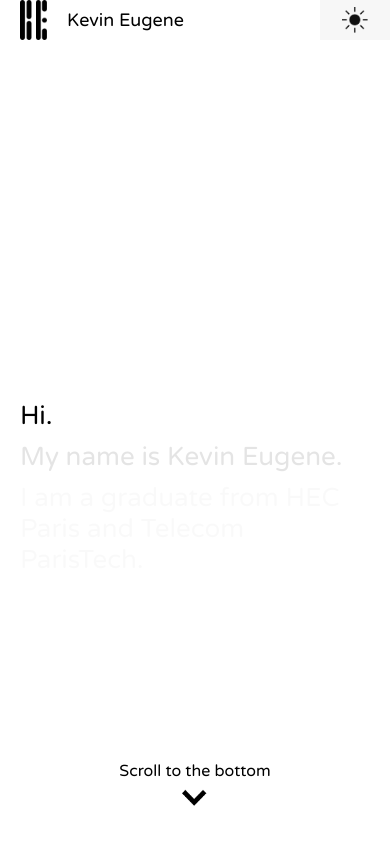
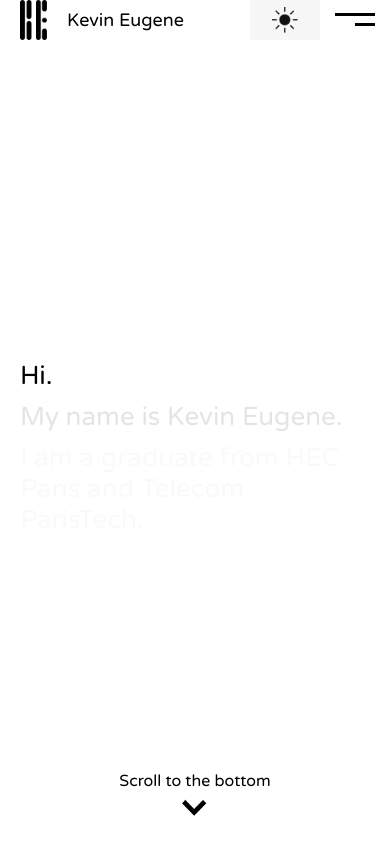
Before and after one commit to eugenekevinportfolio/portfolio, a React app: page / in a window 390 px wide. Built offline with nearby package versions, Linux system fonts and the light colour scheme.

Commit message:
Fix mobile

```diff
--- a/src/components/Home.js
+++ b/src/components/Home.js
@@ -113,7 +113,6 @@ class Home extends Component {
         }
       }
     }
-
   }
 
   render() {
@@ -260,7 +259,7 @@ class Home extends Component {
           }
         </div>
         <a
-          href={home_finished ? (dark_mode ? dark_resume : resume) : "false"}
+          href={dark_mode ? dark_resume : resume}
           target="_blank"
           style={this.downloadStyle()}
           className="download">
--- a/src/components/HomeTest.js
+++ b/src/components/HomeTest.js
@@ -10,6 +10,8 @@ import {
 } from '../actions/index.js';
 import dark_down_arrow from '../img/DownArrow.png';
 import light_down_arrow from '../img/LightDownArrow.png';
+import resume from '../img/Resume.pdf';
+import dark_resume from '../img/DarkResume.pdf';
 
 class HomeTest extends Component {
   renderIntro() {
@@ -42,15 +44,66 @@ class HomeTest extends Component {
   }
 
   scrollStyle() {
-    const { intros, intro_focus } = this.props;
+    const { intros, intro_focus, home_finished } = this.props;
     const intros_keys = Object.keys(intros);
 
+    if (!home_finished) {
       if (intro_focus === intros_keys[intros_keys.length - 1]) {
         return {
           transform: "scale(0.8)",
           opacity: 0,
           pointerEvents: "none",
           cursor: "default"
+        }
+      }
+    }
+    else {
+      if (intro_focus === intros_keys[intros_keys.length - 1]) {
+        return {
+          transform: "scale(0.8)",
+          opacity: 0,
+          pointerEvents: "none",
+          cursor: "default",
+          bottom: 80
+        }
+      }
+      else {
+        return {
+          bottom: 80
+        }
+      }
+    }
+  }
+
+  downloadStyle() {
+    const { home_finished, dark_mode } = this.props;
+
+    if (dark_mode) {
+      if (!home_finished) {
+        return {
+          transform: "scale(0.7)",
+          opacity: 0,
+          cursor: "default",
+          backgroundColor: "white",
+          color: "black",
+          pointerEvents: "none"
+        }
+      }
+      else {
+        return {
+          backgroundColor: "white",
+          color: "black"
+        }
+      }
+    }
+    else {
+      if (!home_finished) {
+        return {
+          transform: "scale(0.7)",
+          opacity: 0,
+          cursor: "default",
+          pointerEvents: "none"
+        }
       }
     }
   }
@@ -78,6 +131,13 @@ class HomeTest extends Component {
           </p>
           <img className="arrow" src={down_arrow}/>
         </div>
+        <a
+          href={dark_mode ? dark_resume : resume}
+          target="_blank"
+          style={this.downloadStyle()}
+          className="download">
+          DOWNLOAD MY RESUME
+        </a>
       </div>
     );
   }
--- a/src/components/MobileNavBar.js
+++ b/src/components/MobileNavBar.js
@@ -61,14 +61,14 @@ class MobileNavBar extends Component {
           }
         }
       }
-      else {
-        return {
-          opacity: 0,
-          width: 0,
-          position: "absolute",
-          pointerEvents: "none"
-        }
-      }
+      // else {
+      //   return {
+      //     opacity: 0,
+      //     width: 0,
+      //     position: "absolute",
+      //     pointerEvents: "none"
+      //   }
+      // }
     }
     else {
       if (home_finished) {
@@ -78,14 +78,14 @@ class MobileNavBar extends Component {
           }
         }
       }
-      else {
-        return {
-          opacity: 0,
-          width: 0,
-          position: "absolute",
-          pointerEvents: "none"
-        }
-      }
+      // else {
+      //   return {
+      //     opacity: 0,
+      //     width: 0,
+      //     position: "absolute",
+      //     pointerEvents: "none"
+      //   }
+      // }
     }
   }
 
--- a/src/reducers/reducer-intro.js
+++ b/src/reducers/reducer-intro.js
@@ -17,7 +17,7 @@ const initialState = {
     has_focused: false
   },
   [uniqueId('intro-')]: {
-    text: "Click the SKIP button on the top right corner to look at my projects and blog.",
+    text: "Scroll to the bottom to skip this intro and look at my projects and blog.",
     central_position: 0,
     has_focused: false
   },
--- a/src/styles/Home.css
+++ b/src/styles/Home.css
@@ -23,7 +23,7 @@
   }
 
   .home {
-    padding: 360px 20px 280px;
+    padding: 320px 20px 280px;
   }
 }
 
@@ -145,6 +145,7 @@
   left: calc(50% - 113.9px);
   transition: all 0.5s cubic-bezier(0.645, 0.045, 0.355, 1);
   text-decoration: none;
+  transition-delay: 0.5s;
 }
 
 /* TEST */
@@ -181,10 +182,12 @@
   justify-content: center;
   align-items: center;
   position: fixed;
-  bottom: 20px;
+  bottom: 10px;
   left: calc(50% - 75.695px);
   cursor: pointer;
-  transition: all 0.5s cubic-bezier(0.645, 0.045, 0.355, 1);
+  transition: transform 0.5s cubic-bezier(0.645, 0.045, 0.355, 1),
+  opacity 0.5s cubic-bezier(0.645, 0.045, 0.355, 1),
+  bottom 0.1s cubic-bezier(0.645, 0.045, 0.355, 1) 0.5s;
 }
 
 .scroll-bottom p {
```
Lines whose indentation alone changed are shown as unchanged.
